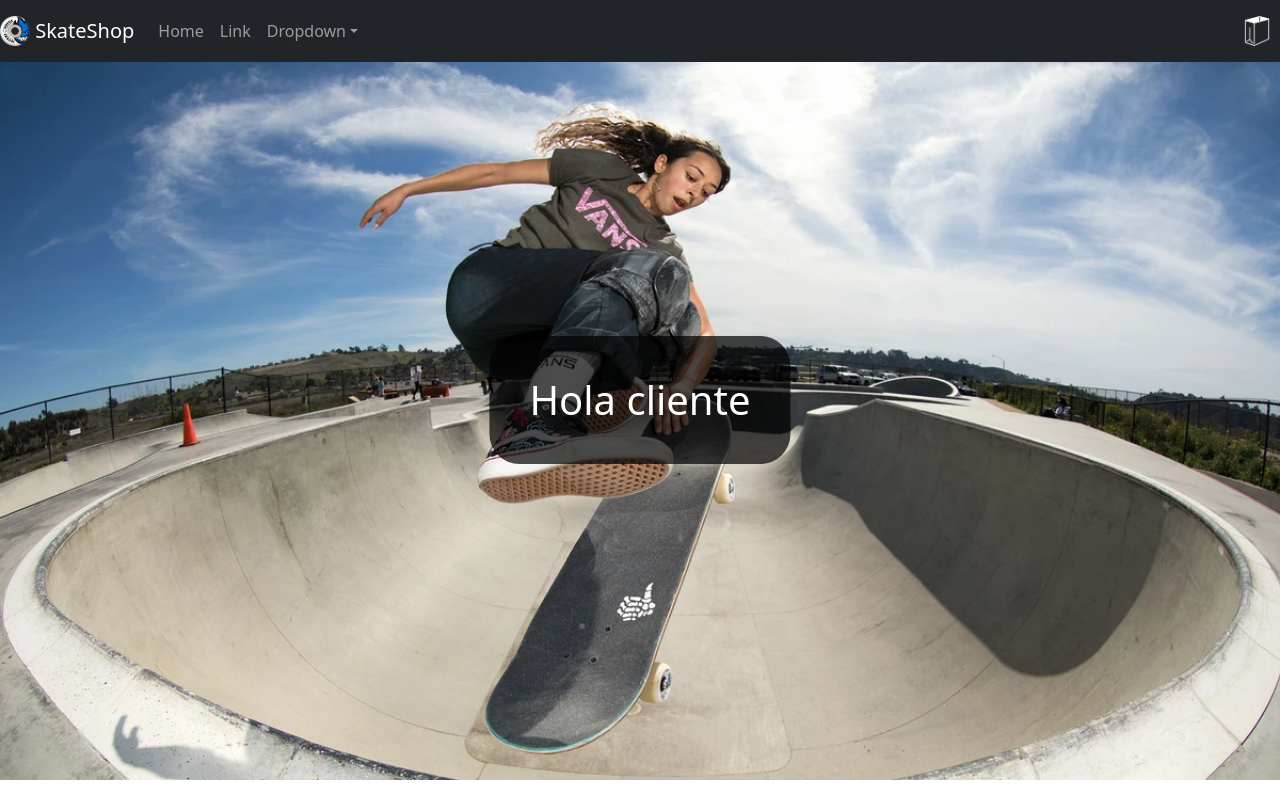
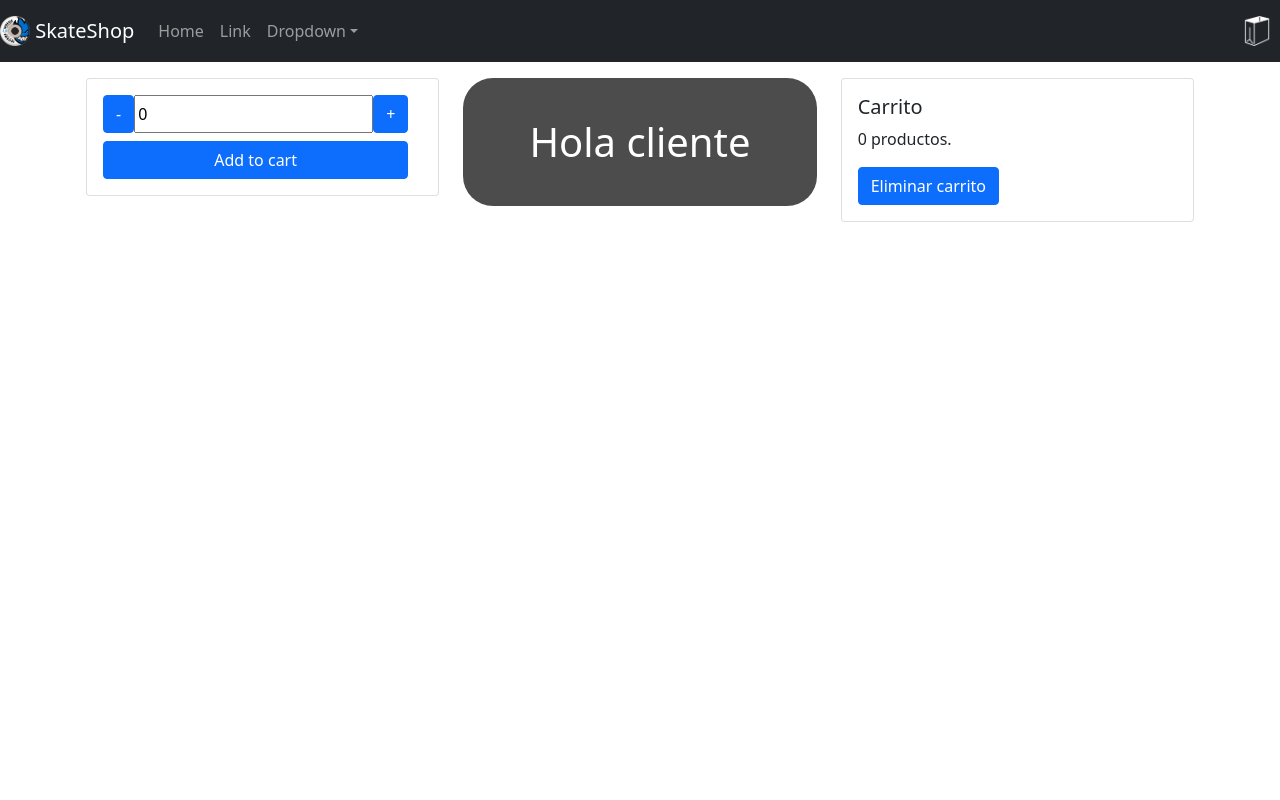
Before and after one commit to marcos-parengo-c/Tienda-de-skate, a React (Create React App) app: page / in a window 1280 px wide. Built offline with nearby package versions, Linux system fonts and the light colour scheme.

Commit message:
Desafio clase 5

```diff
--- a/src/components/bootsnavbar/index.jsx
+++ b/src/components/bootsnavbar/index.jsx
@@ -34,7 +34,7 @@ const bootnavbar = ({ link }) => {
                     </NavDropdown>
                 </Nav>
             </Navbar.Collapse>
-            <ul class="navbar-nav mr-auto">
+            <ul className="navbar-nav mr-auto">
                 <CartWidget />
             </ul>
         </Navbar>
--- a/src/containers/ItemListContainer/index.css
+++ b/src/containers/ItemListContainer/index.css
@@ -1,11 +1,14 @@
 h1 {
-    position: absolute;
-    top: 50%;
-    left: 50%;
-    transform: translate(-50%, -50%);
     padding: 1em;
     background-color:rgba(0, 0, 0, 0.7);
     color: white;
     text-align: center;
     border-radius: 30px;
   }
+h2{
+  text-align: center;
+}
+h3{text-align: center;}
+.container{
+  padding: 1em;
+}
--- a/src/containers/ItemListContainer/index.jsx
+++ b/src/containers/ItemListContainer/index.jsx
@@ -1,12 +1,48 @@
-import React, {Component, useState} from 'react';
-import background from './background.webp';
+import React, { useState } from 'react';
 import './index.css';
+import Row from 'react-bootstrap/Row';
+import Col from 'react-bootstrap/Col';
+import 'bootstrap/dist/css/bootstrap.min.css';
 
-const ItemListContainer = ({children, greeting}) => {
+const ItemListContainer = ({ children, greeting }) => {
+    const [contador, setContador] = useState(0)
+    const [producto, setProducto] = useState(0)
+
     return (
-        <div>
-            <img src={background} width="100%"/>
-            <h1>{greeting}</h1>
+        <div className="container">
+            <Row>
+                <Col>
+                    <div className="card">
+                        <div class="card-body">
+                            <div class="d-grid gap-2 col-6 ml-auto">
+                                <div class="d-flex justify-content-start">
+                                    <button type="button" className="btn btn-primary" onClick={() => { if (contador > 0) { setContador(contador - 1) } }}>-</button>
+                                    <input type="number" className="num" value={contador} />
+                                    <button type="button" className="btn btn-primary" onClick={() => { setContador(contador + 1) }}>+</button>
+                                </div>
+                                <button type="button" className="btn btn-primary"
+                                    onClick={() => {
+                                        setProducto(contador + producto);
+                                        setContador(0);
+                                    }}>Add to cart
+                            </button>
+                            </div>
+                        </div>
+                    </div>
+                </Col>
+                <Col>
+                    <h1>{greeting}</h1>
+                </Col>
+                <Col>
+                    <div className="card">
+                        <div class="card-body">
+                            <h5 className="card-title">Carrito</h5>
+                            <p className="card-text">{producto} productos.</p>
+                            <a href="#" class="btn btn-primary" onClick={() => { setProducto(0) }}>Eliminar carrito</a>
+                        </div>
+                    </div>
+                </Col>
+            </Row>
         </div>
     )
 }
```
Also changed, not shown: src/containers/ItemListContainer/background.webp (deleted), 1 other file (tests, documents, lock files or other folders).
